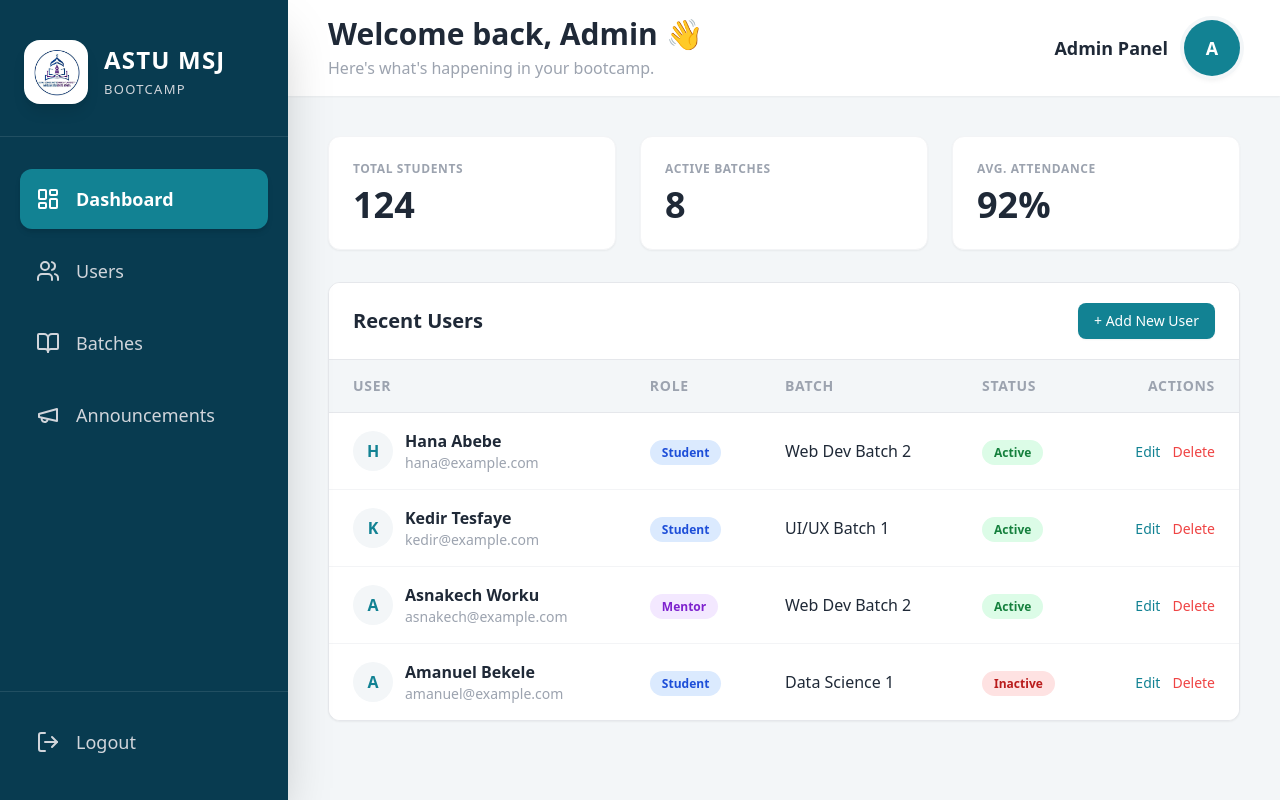
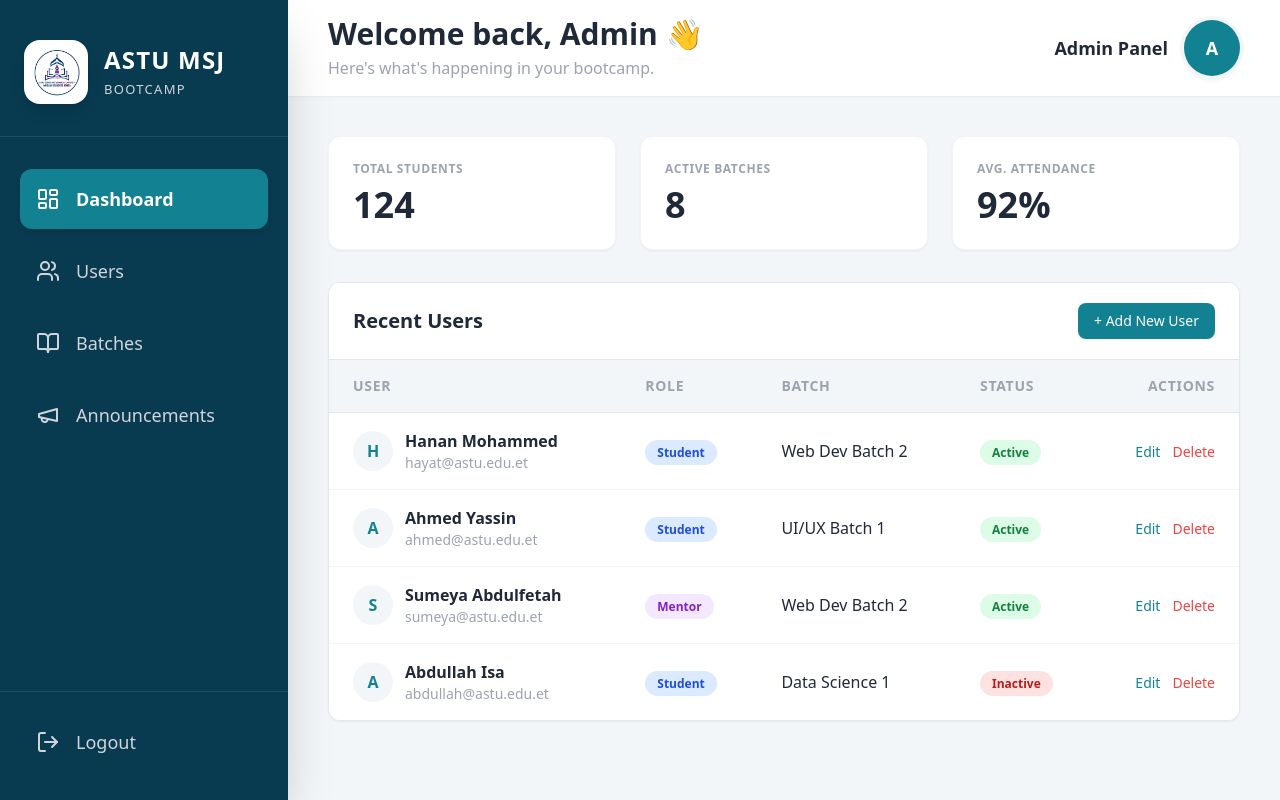
Before and after one commit to nibras-coder/bootcamp-management-system, a React (Vite) app in the folder frontend/: page / in a window 1280 px wide. Built offline with nearby package versions, Linux system fonts and the light colour scheme.

Commit message:
update user table

```diff
--- a/frontend/src/components/UsersTable.jsx
+++ b/frontend/src/components/UsersTable.jsx
@@ -5,32 +5,32 @@ const UsersTable = () => {
   const mockUsers = [
     {
       id: 1,
-      name: "Hana Abebe",
-      email: "hana@example.com",
+      name: "Hanan Mohammed",
+      email: "hayat@astu.edu.et",
       role: "Student",
       batch: "Web Dev Batch 2",
       status: "Active",
     },
     {
       id: 2,
-      name: "Kedir Tesfaye",
-      email: "kedir@example.com",
+      name: "Ahmed Yassin",
+      email: "ahmed@astu.edu.et",
       role: "Student",
       batch: "UI/UX Batch 1",
       status: "Active",
     },
     {
       id: 3,
-      name: "Asnakech Worku",
-      email: "asnakech@example.com",
+      name: "Sumeya Abdulfetah",
+      email: "sumeya@astu.edu.et",
       role: "Mentor",
       batch: "Web Dev Batch 2",
       status: "Active",
     },
     {
       id: 4,
-      name: "Amanuel Bekele",
-      email: "amanuel@example.com",
+      name: "Abdullah Isa",
+      email: "abdullah@astu.edu.et",
       role: "Student",
       batch: "Data Science 1",
       status: "Inactive",
```
